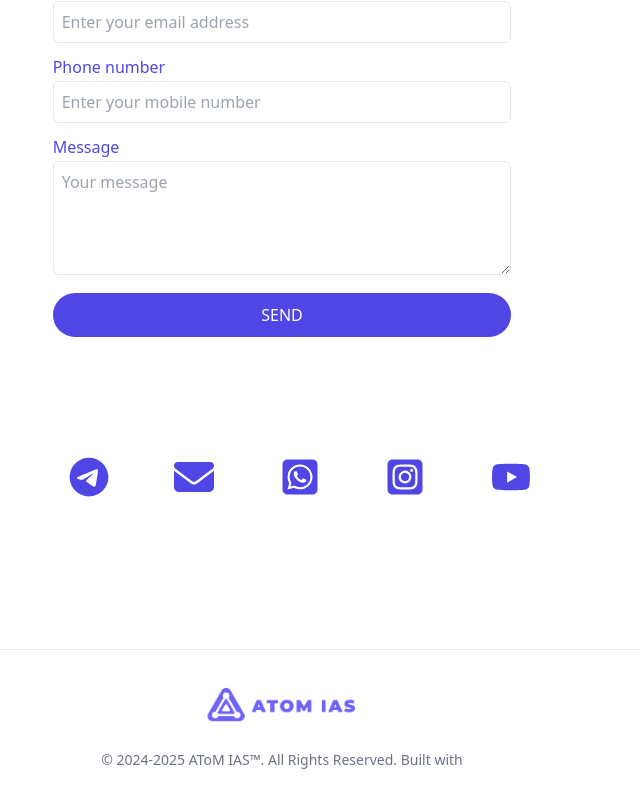
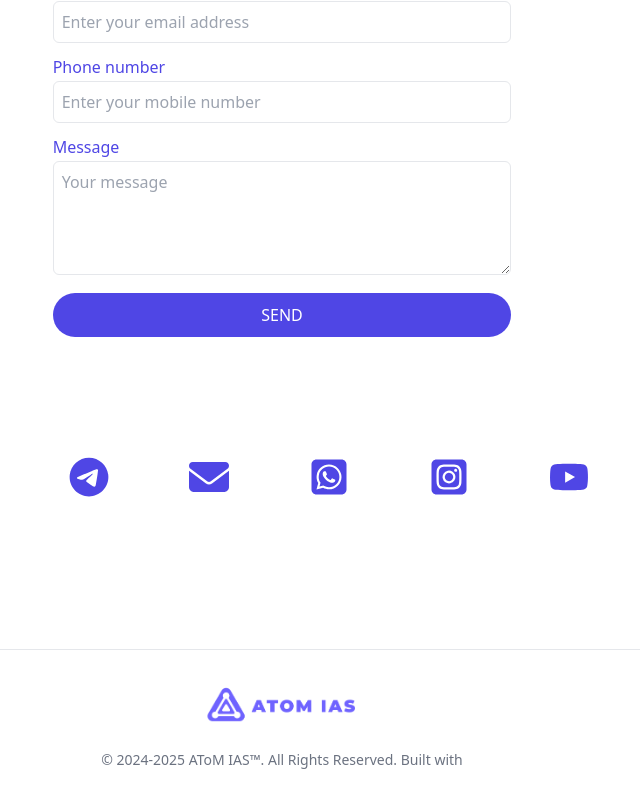
Before and after one commit to AjithCodeCraft/ATOM-WEBSITE-MAIN, a Next.js app: page / in a window 1280 px wide. Shown: the part 2829-3637 px from the top of the page, without its empty margins (358-998 px from the left). Built offline with nearby package versions, Linux system fonts and the light colour scheme.

Commit message:
change in footer

```diff
--- a/src/app/components/contactForm.js
+++ b/src/app/components/contactForm.js
@@ -90,7 +90,7 @@ const Contact = () => {
                         <div className="w-full shrink-0 grow-0 basis-auto lg:w-5/12">
                             <div className="flex flex-row">
                                 {/* Telegram */}
-                                <div className="mb-12 w-full shrink-0 grow-0 basis-auto md:w-6/12 md:px-3 lg:px-6">
+                                <div className="mb-12 md:px-3 lg:px-6">
                                     <div className="flex items-start">
                                         <div className="inline-block rounded-md  p-4 text-indigo-600">
                                             <Link href='https://t.me/+ADvEJPjg2ThjNjE1' target='_blank'>
@@ -103,7 +103,7 @@ const Contact = () => {
                                 </div>
 
                                 {/* Email */}
-                                <div className="mb-12 w-full shrink-0 grow-0 basis-auto md:w-6/12 md:px-3 lg:px-6">
+                                <div className="mb-12 md:px-3 lg:px-6">
                                     <div className="flex items-start">
                                         <div className="inline-block rounded-md  p-4 text-indigo-600">
                                             <Link href='mailto:atomiaspro@gmail.com?subject=Your%20Subject&body=Your%20Message'>
@@ -114,7 +114,7 @@ const Contact = () => {
                                         </div>
                                     </div>
                                 </div>
-                                <div className="mb-12 w-full shrink-0 grow-0 basis-auto md:w-6/12 md:px-3 lg:px-6">
+                                <div className="mb-12 md:px-3 lg:px-6">
                                     <div className="flex items-start">
                                         <div className="inline-block rounded-md  p-4 text-indigo-600">
                                             <Link href='https://whatsapp.com/channel/0029VacaP049xVJcgVONTu1' target='_blank'>
@@ -128,11 +128,11 @@ const Contact = () => {
 
 
                                 {/* Instagram */}
-                                <div className="mb-12 w-full shrink-0 grow-0 basis-auto md:w-6/12 md:px-3 lg:px-6">
+                                <div className="mb-12 md:px-3 lg:px-6">
                                     <div className="flex items-start">
                                         <div className="inline-block rounded-md  p-4 text-indigo-600">
                                             <Link href='https://www.instagram.com/atomiasofficial?igsh=Z2hsczJwempxcWto' target="_blank">
-                                                <svg xmlns="http://www.w3.org/2000/svg" viewBox="0 0 448 512" className='w-10 h-10 text-indigo-600 hover:scale-150 transition-all'>
+                                                <svg xmlns="http://www.w3.org/2000/svg" viewBox="0 0 448 512" className='w-10 h-10 stext-indigo-600 hover:scale-150 transition-all'>
                                                     <path fill="#4f46e5" d="M194.4 211.7a53.3 53.3 0 1 0 59.3 88.7 53.3 53.3 0 1 0 -59.3-88.7zm142.3-68.4c-5.2-5.2-11.5-9.3-18.4-12c-18.1-7.1-57.6-6.8-83.1-6.5c-4.1 0-7.9 .1-11.2 .1c-3.3 0-7.2 0-11.4 .1c-25.5-.3-64.8-.7-82.9 6.5c-6.9 2.7-13.1 6.8-18.4 12s-9.3 11.5-12 18.4c-7.1 18.1-6.7 57.7-6.5 83.2c0 4.1 .1 7.9 .1 11.1s0 7-.1 11.1c-.2 25.5-.6 65.1 6.5 83.2c2.7 6.9 6.8 13.1 12 18.4s11.5 9.3 18.4 12c18.1 7.1 57.6 6.8 83.1 6.5c4.1 0 7.9-.1 11.2-.1c3.3 0 7.2 0 11.4 .1c25.5 .3 64.8 .7 82.9-6.5c6.9-2.7 13.1-6.8 18.4-12s9.3-11.5 12-18.4c7.2-18 6.8-57.4 6.5-83c0-4.2-.1-8.1-.1-11.4s0-7.1 .1-11.4c.3-25.5 .7-64.9-6.5-83l0 0c-2.7-6.9-6.8-13.1-12-18.4zm-67.1 44.5A82 82 0 1 1 178.4 324.2a82 82 0 1 1 91.1-136.4zm29.2-1.3c-3.1-2.1-5.6-5.1-7.1-8.6s-1.8-7.3-1.1-11.1s2.6-7.1 5.2-9.8s6.1-4.5 9.8-5.2s7.6-.4 11.1 1.1s6.5 3.9 8.6 7s3.2 6.8 3.2 10.6c0 2.5-.5 5-1.4 7.3s-2.4 4.4-4.1 6.2s-3.9 3.2-6.2 4.2s-4.8 1.5-7.3 1.5l0 0c-3.8 0-7.5-1.1-10.6-3.2zM448 96c0-35.3-28.7-64-64-64H64C28.7 32 0 60.7 0 96V416c0 35.3 28.7 64 64 64H384c35.3 0 64-28.7 64-64V96zM357 389c-18.7 18.7-41.4 24.6-67 25.9c-26.4 1.5-105.6 1.5-132 0c-25.6-1.3-48.3-7.2-67-25.9s-24.6-41.4-25.8-67c-1.5-26.4-1.5-105.6 0-132c1.3-25.6 7.1-48.3 25.8-67s41.5-24.6 67-25.8c26.4-1.5 105.6-1.5 132 0c25.6 1.3 48.3 7.1 67 25.8s24.6 41.4 25.8 67c1.5 26.3 1.5 105.4 0 131.9c-1.3 25.6-7.1 48.3-25.8 67z" />
                                                 </svg>
                                             </Link>
@@ -141,7 +141,7 @@ const Contact = () => {
                                 </div>
 
                                 {/* YouTube */}
-                                <div className="mb-12 w-full shrink-0 grow-0 basis-auto md:w-6/12 md:px-3 lg:px-6">
+                                <div className="mb-12 md:px-3 lg:px-6">
                                     <div className="flex items-start">
                                         <div className="inline-block rounded-md p-4 text-indigo-600">
                                             <Link href='https://www.youtube.com/@ATOMIASOFFICIAL' target='_blank'>
```
